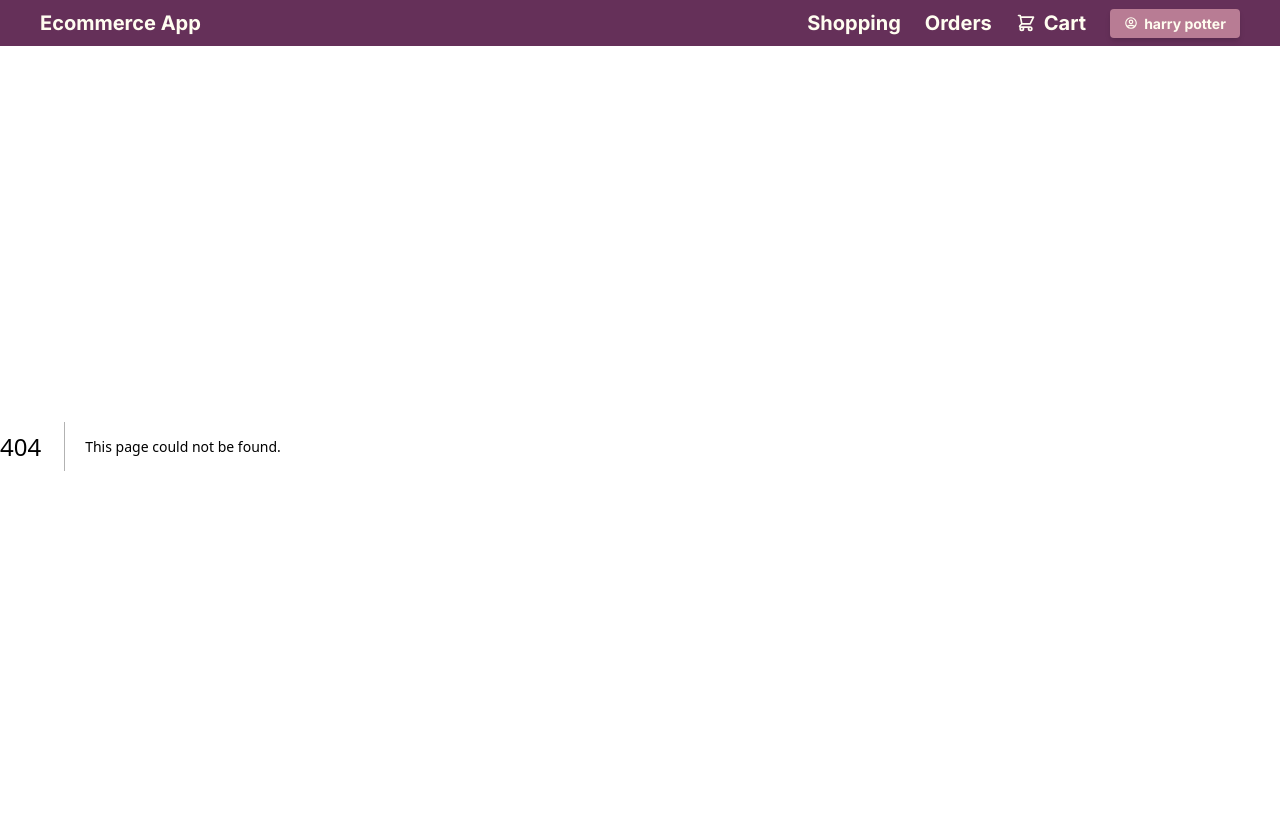
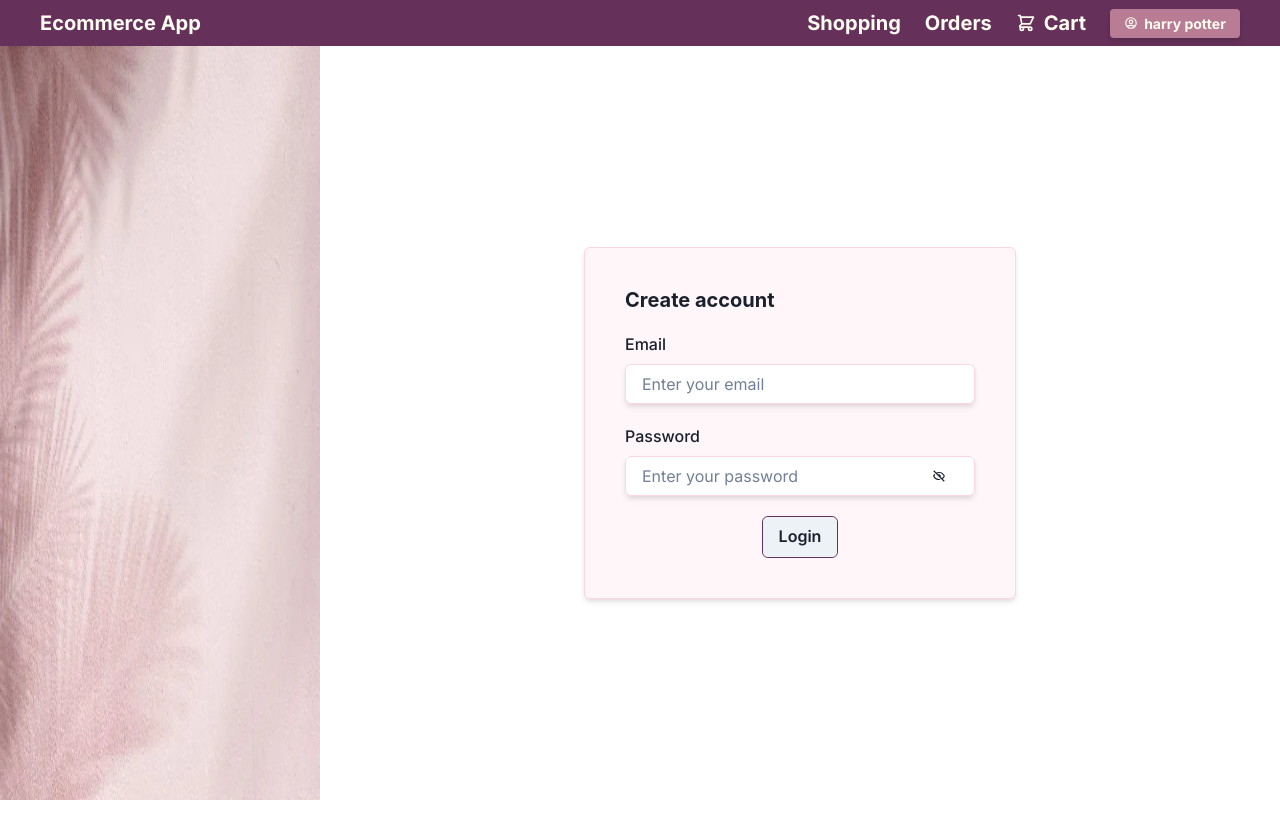
Before and after one commit to shreya2057/Ecommerce_application, a Next.js app: page /user/login in a window 1280 px wide. Before the commit this address had no page. Shown: the top 838 px of the page. After the commit the page ends 800 px from the top, so only its background shows below. Built offline with nearby package versions, Linux system fonts and the light colour scheme.

Commit message:
Basic screen componnent created

```diff
--- /dev/null
+++ b/src/app/(screens)/user/login/@admin/page.tsx
@@ -0,0 +1,5 @@
+export default function Login(){
+    return (
+        <>Login</>
+    );
+}
--- /dev/null
+++ b/src/app/(screens)/user/login/layout.tsx
@@ -0,0 +1,21 @@
+import { Flex } from "@chakra-ui/react";
+
+export default function Layout({
+    children,
+    admin,
+    customer
+}:{
+    children:React.ReactNode,
+    admin: React.ReactNode,
+    customer: React.ReactNode
+}){
+    const authorized = false;
+    return(
+        <Flex minH={"100%"} width={"100%"}>
+            {children}
+            {
+                authorized ? admin : customer
+            }
+        </Flex>
+    );
+}
--- /dev/null
+++ b/src/app/(screens)/user/login/page.tsx
@@ -0,0 +1,3 @@
+export default function LoginScreen(){
+    return null;
+}
--- a/tsconfig.json
+++ b/tsconfig.json
@@ -22,6 +22,6 @@
       "@/*": ["./src/*"]
     }
   },
-  "include": ["next-env.d.ts", "**/*.ts", "**/*.tsx", ".next/types/**/*.ts"],
+  "include": ["next-env.d.ts", "**/*.ts", "**/*.tsx", ".next/types/**/*.ts", "src/app/(screens)/user/@customer/login"],
   "exclude": ["node_modules"]
 }
```
Also changed, not shown: src/app/(screens)/products/page.tsx (added), src/app/(screens)/shopping/cart.tsx/page.tsx (added), src/app/(screens)/shopping/shop/page.tsx (added).
